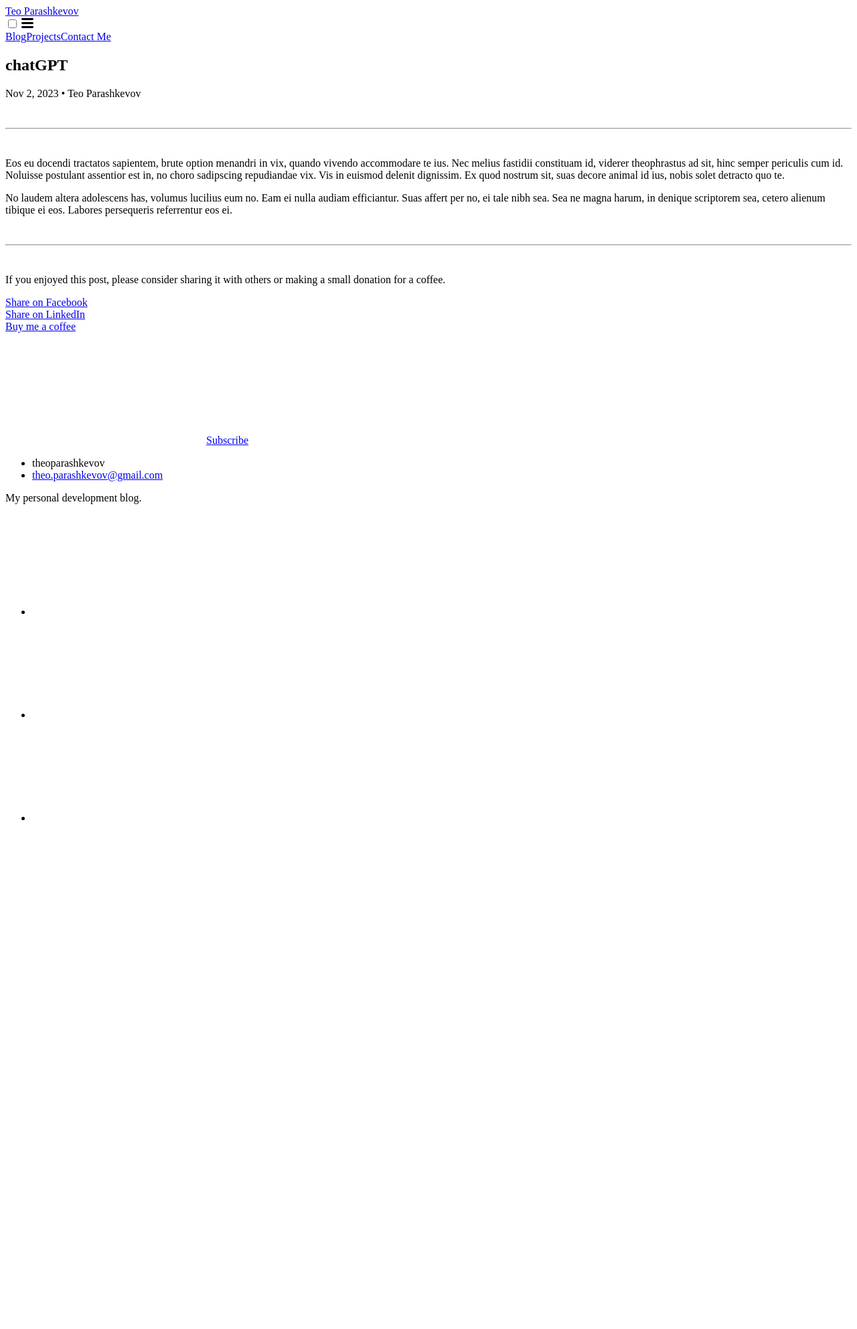
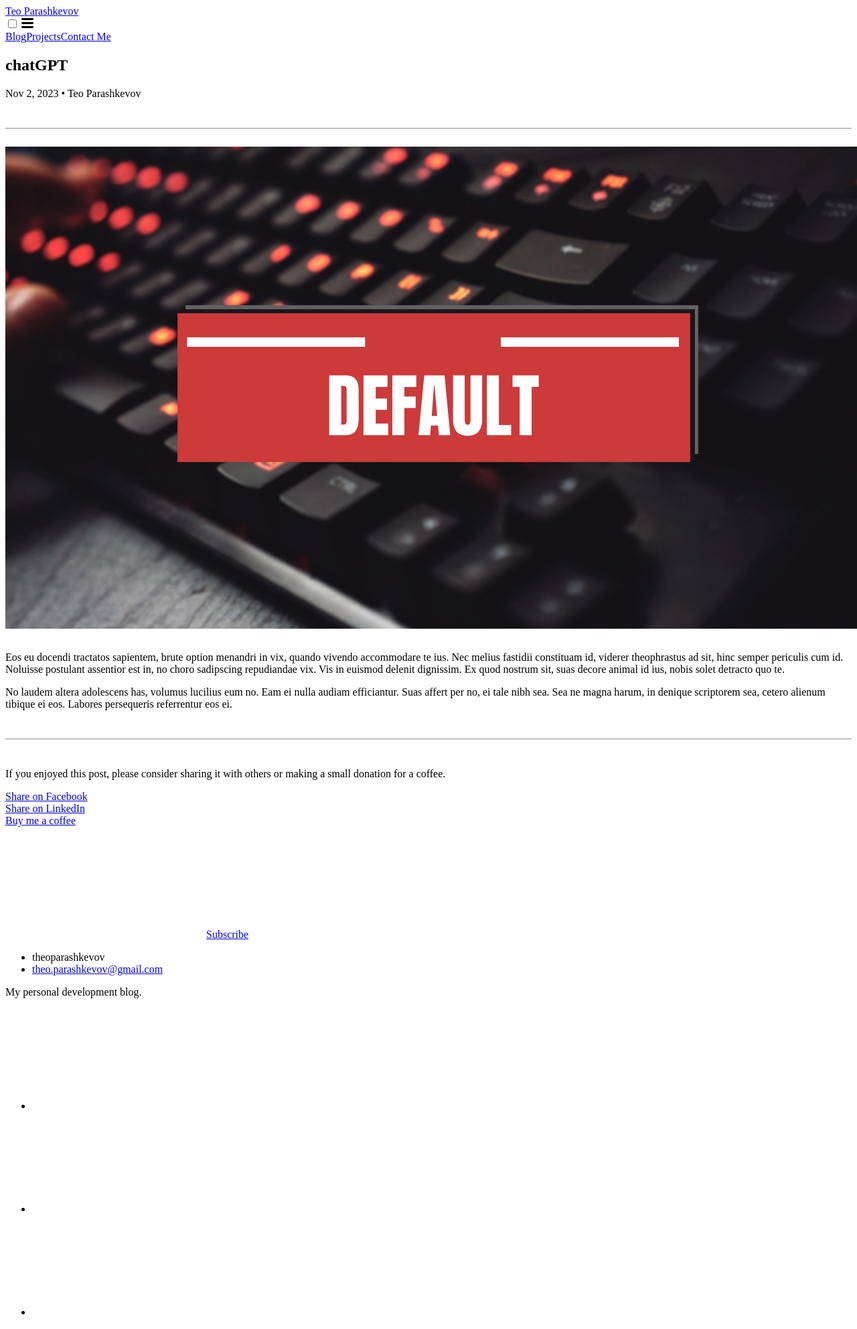
Before and after one commit to theoparashkevov/theoparashkevov.github.io, a Jekyll site: the page built from docs/_posts/2023-11-02-ChatGPT.md, in a window 1280 px wide. Shown: the whole page at 67% size. Built offline with Jekyll 4.4.1, drawn with Linux system fonts in a browser that asks for light colours; before the commit the page ends 1247 px from its top, so only the background shows below that.

Commit message:
updated post layout

```diff
--- a/docs/_layouts/post.html
+++ b/docs/_layouts/post.html
@@ -36,7 +36,17 @@
   </header>
 
   <div class="post-content e-content" itemprop="articleBody">
+
+    {%- if page.thumbnail_location -%}
+      <img style="display: block; float: none; margin-left: auto; margin-right:auto;" src="/assets/img/posts/{{ page.thumbnail_location}}/thumbnail.png"/>
+    {%- else -%}
+      <img  style="display: block; float: none; margin-left: auto; margin-right:auto;"src="/assets/img/posts/default-thumbnail.png" />
+    {%- endif -%}
+
+    <br>
+
     {{ content }}
+
   </div>
 
   {%- if site.disqus.shortname -%}
```
